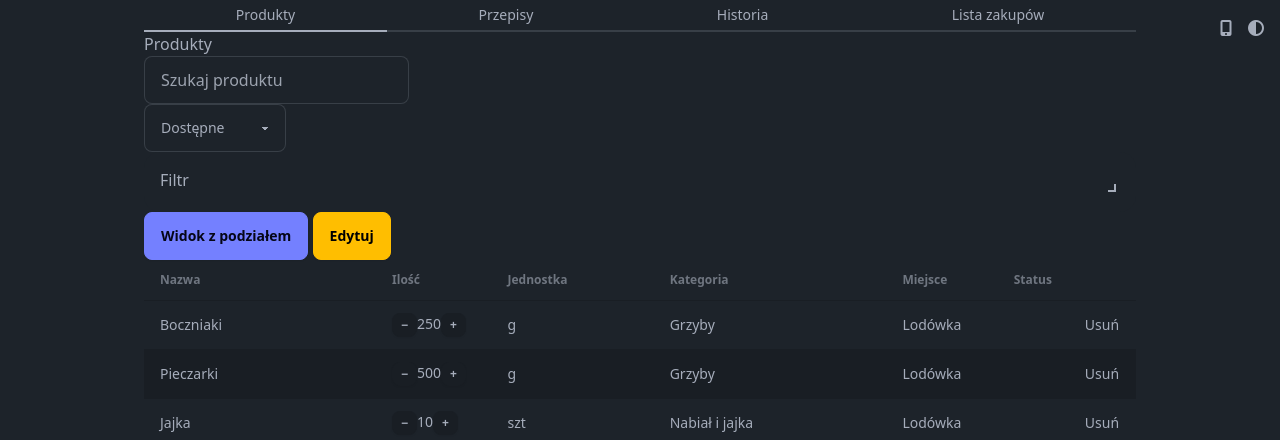
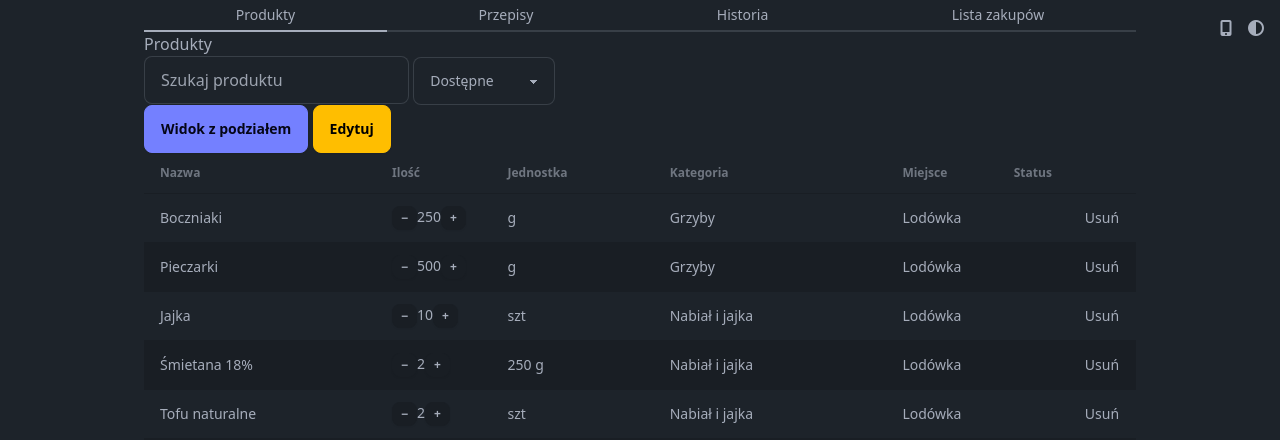
Before and after one commit to mgajewski97/Food, a Flask app: page / in a window 1280 px wide. Shown: the top 440 px of the page. Run offline with Flask 3, Linux system fonts and the light colour scheme; some libraries are stand-ins or nearby versions.

Commit message:
Move product visibility filter near search

```diff
--- a/app/static/script.js
+++ b/app/static/script.js
@@ -208,19 +208,14 @@ document.addEventListener('DOMContentLoaded', () => {
   document.getElementById('product-search').addEventListener('input', () => {
     renderProducts(getFilteredProducts());
   });
-  const desktopFilter = document.getElementById('state-filter');
-  const mobileFilter = document.getElementById('state-filter-mobile');
+  const stateFilter = document.getElementById('state-filter');
   function setFilter(value) {
     currentFilter = value;
-    if (desktopFilter) desktopFilter.value = value;
-    if (mobileFilter) mobileFilter.value = value;
+    if (stateFilter) stateFilter.value = value;
     renderProducts(getFilteredProducts());
   }
-  if (desktopFilter) {
-    desktopFilter.addEventListener('change', e => setFilter(e.target.value));
-  }
-  if (mobileFilter) {
-    mobileFilter.addEventListener('change', e => setFilter(e.target.value));
+  if (stateFilter) {
+    stateFilter.addEventListener('change', e => setFilter(e.target.value));
   }
   document.getElementById('edit-json-btn').addEventListener('click', async () => {
     const textarea = document.getElementById('edit-json');
--- a/app/templates/index.html
+++ b/app/templates/index.html
@@ -24,30 +24,14 @@
         <div id="tab-products" class="tab-panel">
             <h1 class="text-2xl font-bold mb-4">Produkty</h1>
             <div id="controls" class="flex flex-wrap items-center gap-4 mb-4">
-                <div class="flex flex-col md:flex-row gap-2 items-start flex-1">
+                <div class="flex flex-col md:flex-row gap-2 items-start md:items-center flex-1">
                     <input id="product-search" placeholder="Szukaj produktu" class="input input-bordered flex-1 min-w-[200px]" />
-                    <div class="hidden md:block">
-                        <select id="state-filter" class="select select-bordered">
-                            <option value="available">Dostępne</option>
-                            <option value="missing">Brakujące</option>
-                            <option value="low">Kończące się</option>
-                            <option value="all">Wszystkie</option>
-                        </select>
-                    </div>
-                    <div class="md:hidden w-full">
-                        <div tabindex="0" class="collapse collapse-arrow border border-base-300 bg-base-100 rounded-box w-full">
-                            <input type="checkbox" />
-                            <div class="collapse-title text-md font-medium">Filtr</div>
-                            <div class="collapse-content">
-                                <select id="state-filter-mobile" class="select select-bordered w-full mt-2">
-                                    <option value="available">Dostępne</option>
-                                    <option value="missing">Brakujące</option>
-                                    <option value="low">Kończące się</option>
-                                    <option value="all">Wszystkie</option>
-                                </select>
-                            </div>
-                        </div>
-                    </div>
+                    <select id="state-filter" class="select select-bordered w-full md:w-auto">
+                        <option value="available">Dostępne</option>
+                        <option value="missing">Brakujące</option>
+                        <option value="low">Kończące się</option>
+                        <option value="all">Wszystkie</option>
+                    </select>
                 </div>
                 <button id="view-toggle" class="btn btn-primary">Widok z podziałem</button>
                 <button id="edit-toggle" class="btn btn-warning">Edytuj</button>
```
